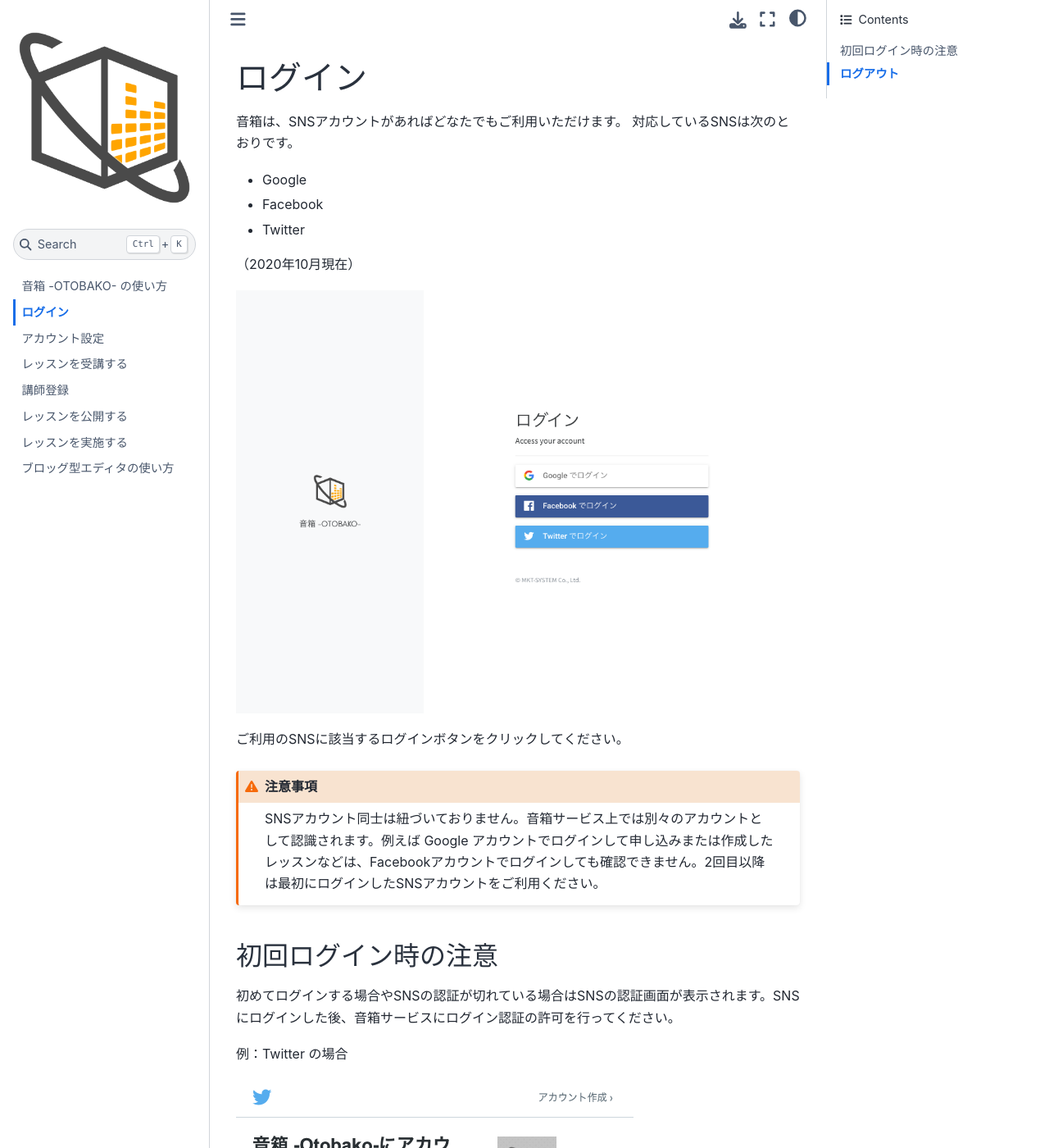
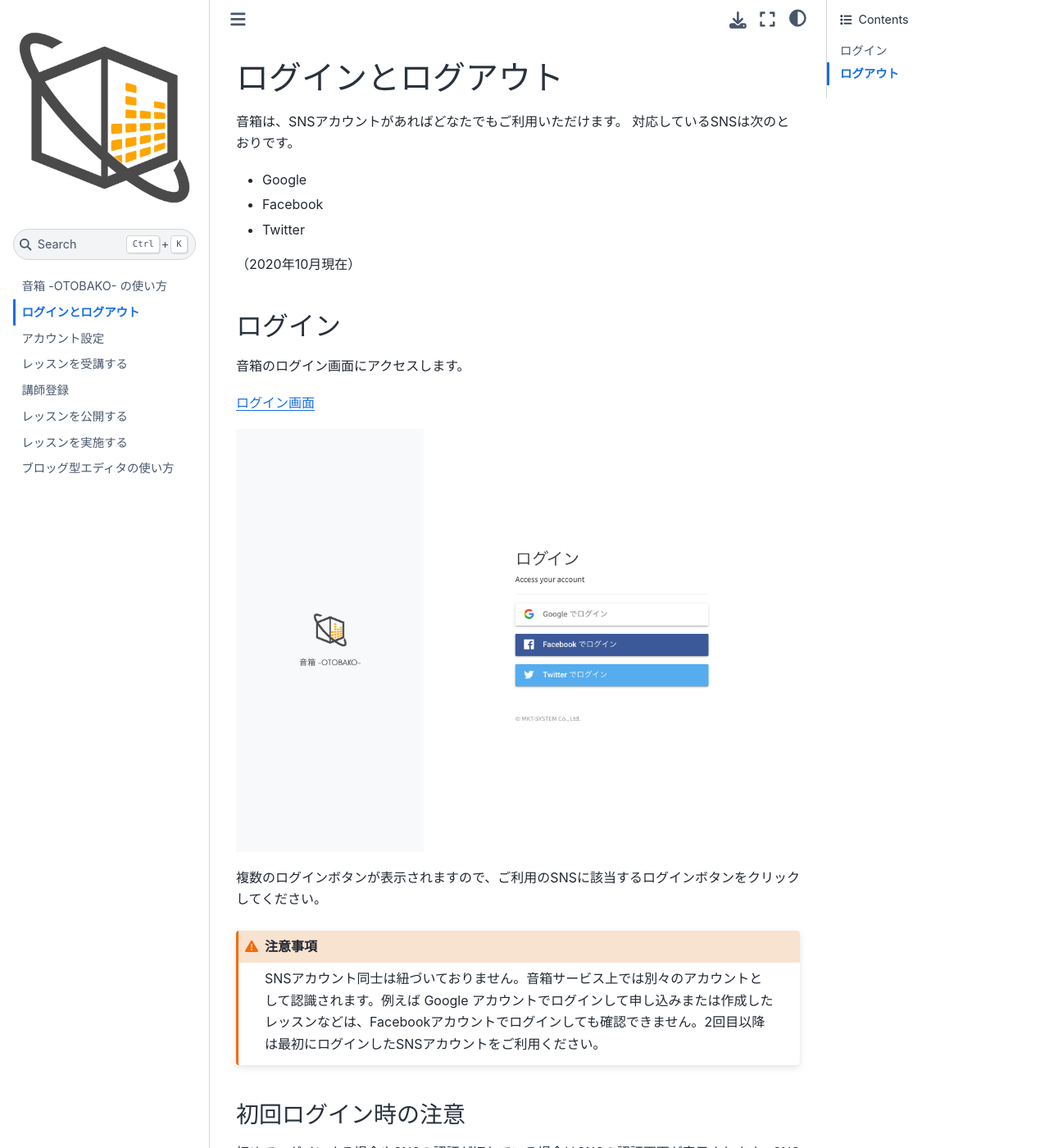
Before and after one commit to otobako/manual, a Jupyter Book: the page built from pages/login.md, in a window 1280 px wide and 1400 px high. Shown: the whole window at 82% size. Built offline with Jupyter Book 1.0.4 settings and Sphinx 7.4.7 and the Sphinx Book theme 1.1.4, drawn with Linux system fonts in a browser that asks for light colours.

Commit message:
ログインの表記を修正

````diff
--- a/pages/index.md
+++ b/pages/index.md
@@ -2,5 +2,5 @@
 
 ![](img/frontpage.png)
 
-音箱 -OTOBAKO- の使い方を説明します。メニューから知りたい項目を選択してください。
-初めての方は「[ログイン](login)」からどうぞ。
+音箱 -OTOBAKO- の使い方を説明します。メニューの中から知りたい項目を選択してください。
+初めての方は「[ログインとログアウト](login)」のページからどうぞ。
--- a/pages/login.md
+++ b/pages/login.md
@@ -1,4 +1,4 @@
-# ログイン
+# ログインとログアウト
 
 音箱は、SNSアカウントがあればどなたでもご利用いただけます。
 対応しているSNSは次のとおりです。
@@ -9,16 +9,22 @@
 
 （2020年10月現在）
 
+## ログイン
+
+音箱のログイン画面にアクセスします。
+
+[ログイン画面](https://app.otobako.com/login)
+
 ![](img/login.png)
 
-ご利用のSNSに該当するログインボタンをクリックしてください。
+複数のログインボタンが表示されますので、ご利用のSNSに該当するログインボタンをクリックしてください。
 
 ```{admonition} 注意事項
 :class: warning
 SNSアカウント同士は紐づいておりません。音箱サービス上では別々のアカウントとして認識されます。例えば Google アカウントでログインして申し込みまたは作成したレッスンなどは、Facebookアカウントでログインしても確認できません。2回目以降は最初にログインしたSNSアカウントをご利用ください。
 ```
 
-## 初回ログイン時の注意
+### 初回ログイン時の注意
 
 初めてログインする場合やSNSの認証が切れている場合はSNSの認証画面が表示されます。SNSにログインした後、音箱サービスにログイン認証の許可を行ってください。
 
````
